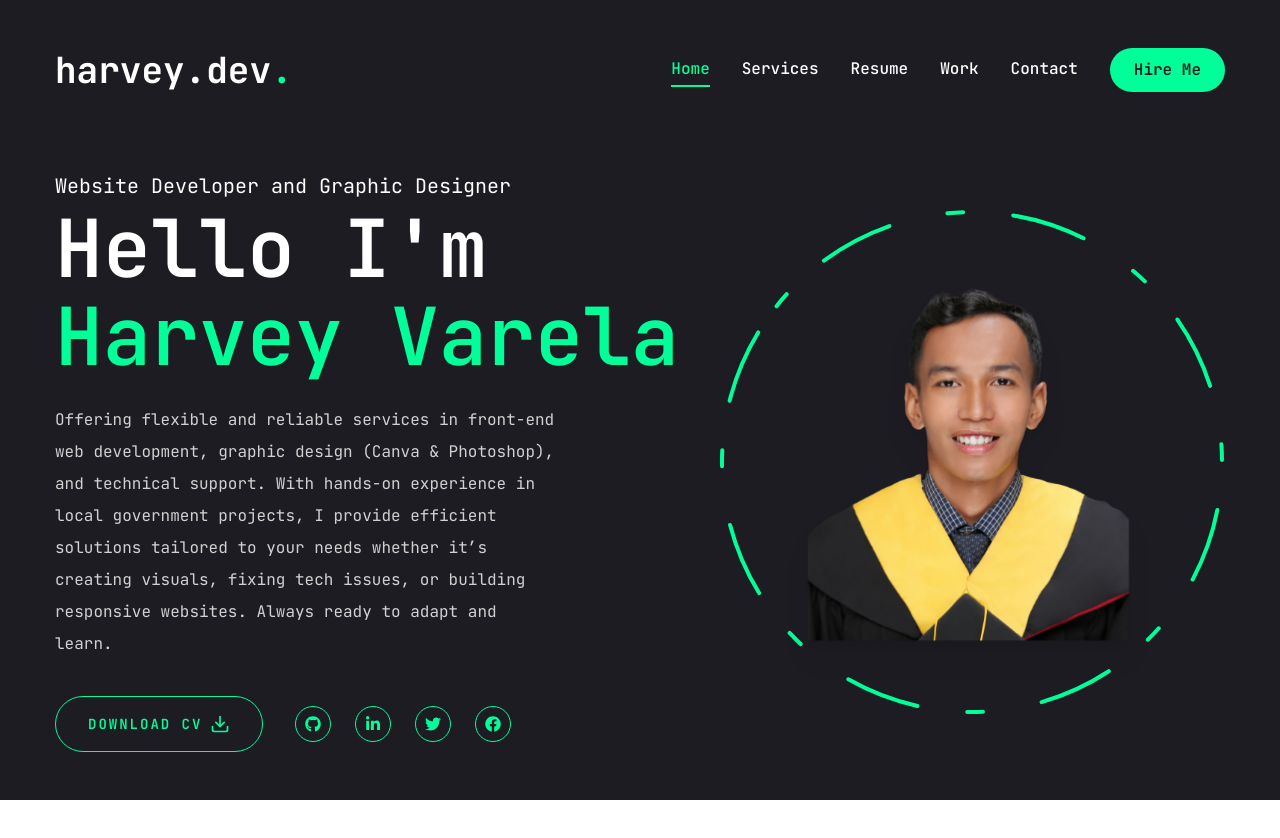
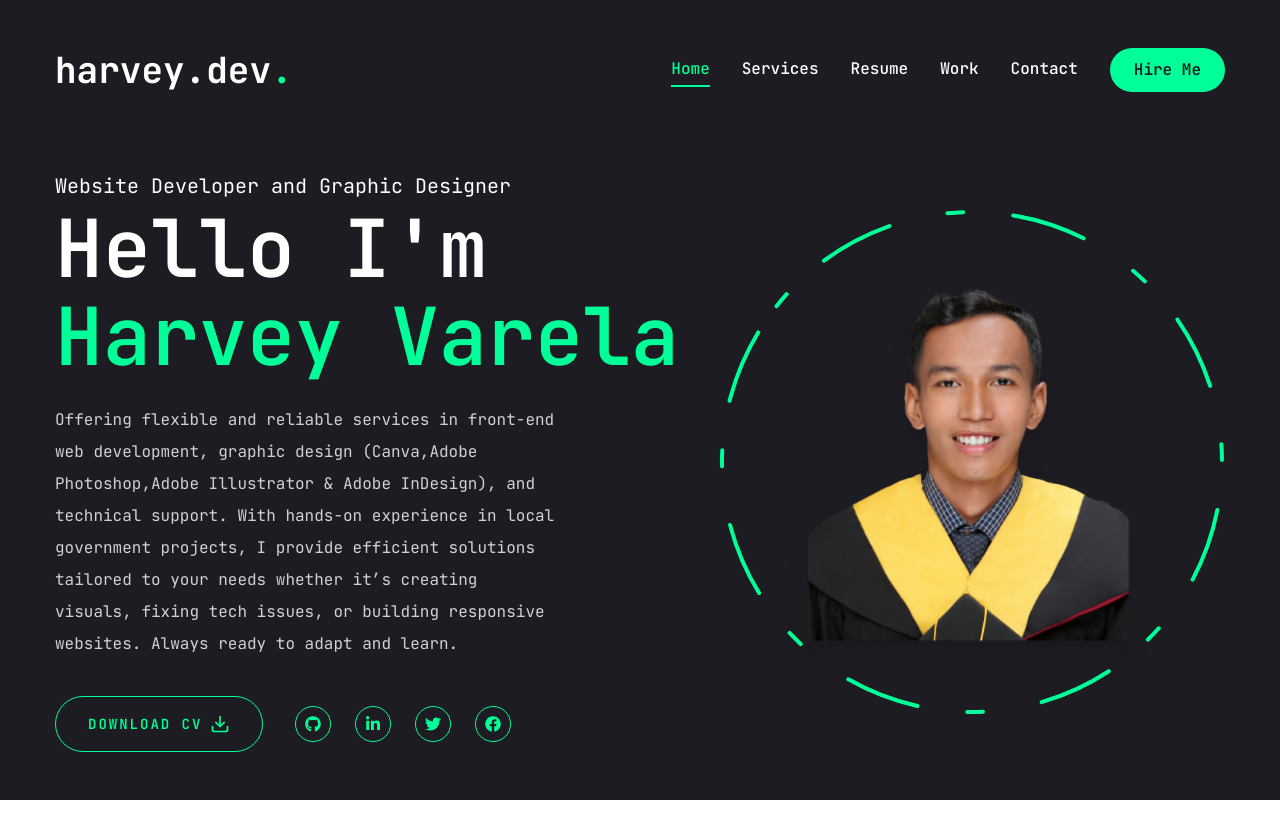
Before and after one commit to harvs05/my-portfolio, a Next.js app: page / in a window 1280 px wide. Shown: the top 838 px of the page. Built offline with nearby package versions, Linux system fonts and the light colour scheme.

Commit message:
homepage

```diff
--- a/app/page.jsx
+++ b/app/page.jsx
@@ -18,7 +18,7 @@
                     Hello I'm <br /> <span className="text-accent">Harvey Varela</span>
                 </h1>
                 <p className="max-w-[500px] mb-9 text-white/80">
-                    Offering flexible and reliable services in front-end web development, graphic design (Canva & Photoshop),
+                    Offering flexible and reliable services in front-end web development, graphic design (Canva,Adobe Photoshop,Adobe Illustrator & Adobe InDesign),
                     and technical support. With hands-on experience in local government projects,
                     I provide efficient solutions tailored to your needs whether it’s creating visuals,
                     fixing tech issues, or building responsive websites.
```
